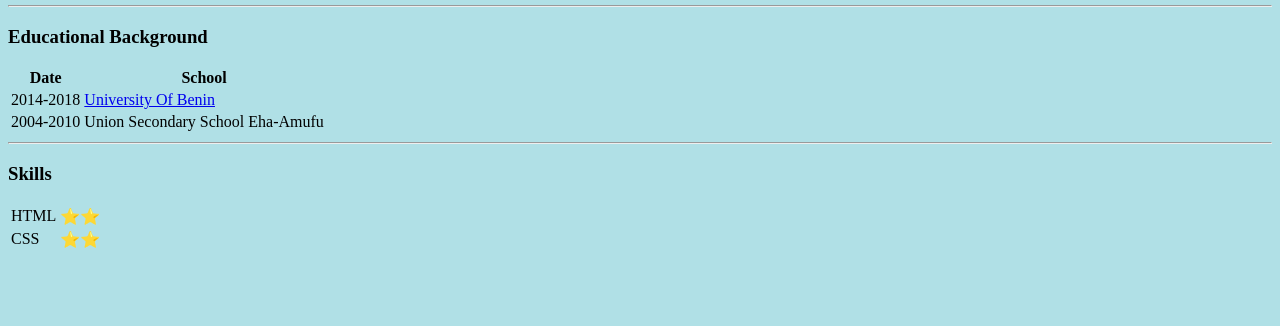
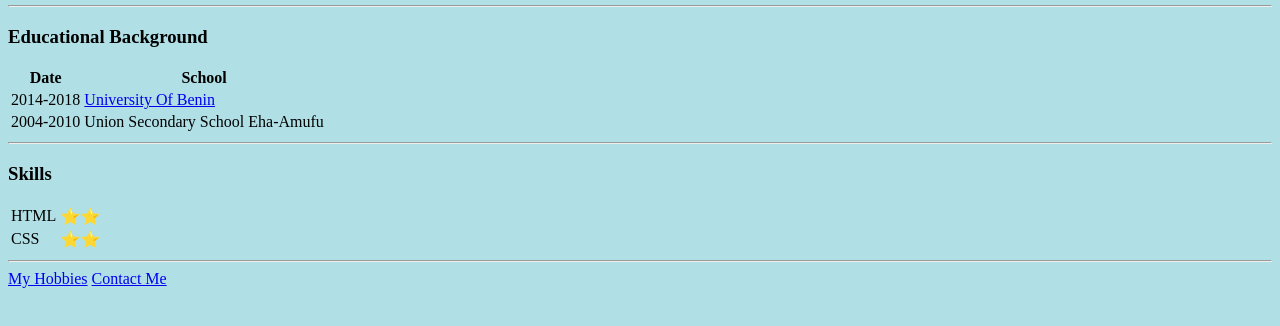
Before and after one commit to Pilot365/Cv, a plain HTML site: page index.html in a window 1280 px wide. Shown: the part 166-492 px from the top of the page. Drawn offline with Linux system fonts and the light colour scheme.

Commit message:
Update index.html

```diff
--- a/index.html
+++ b/index.html
@@ -48,5 +48,8 @@
       <td>⭐⭐</td>
     </tr>
   </table>
+  <hr>
+  <a href="Hobbies.html" target="_blank">My Hobbies</a>
+  <a href="Contact.html" target="_blank">Contact Me</a>
 </body>
 </html>
```
